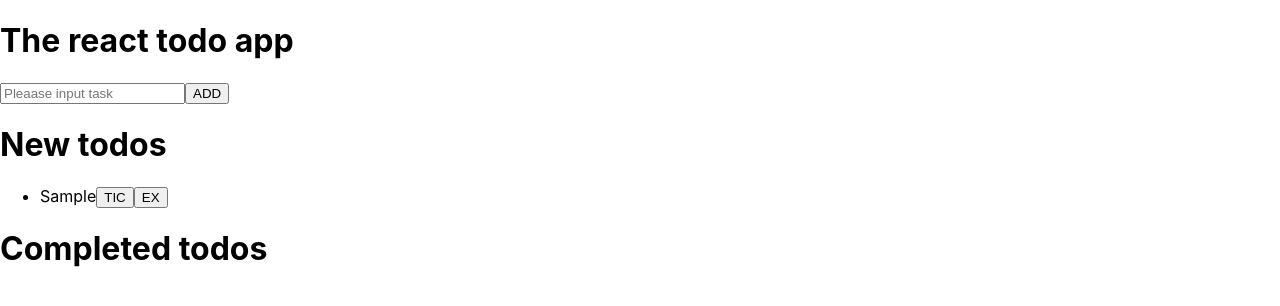
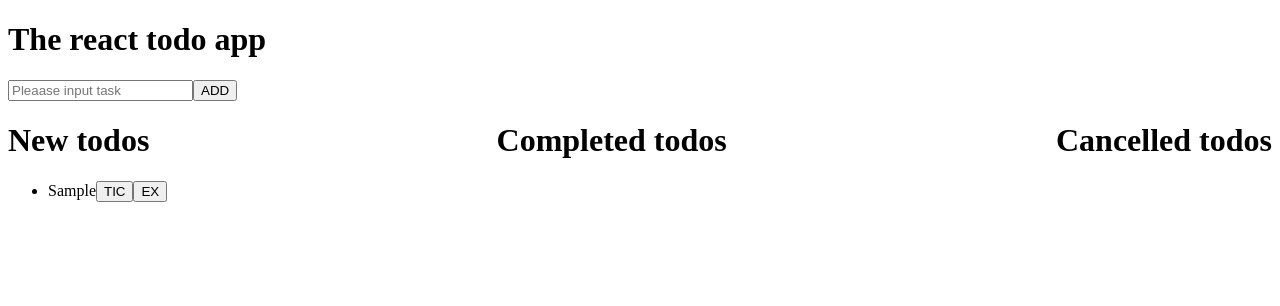
Before and after one commit to munirsebikaaka/codesmann-react-todo, a React (Create React App) app: page / in a window 1280 px wide. Both pictures are taken after typing "Sample" into the empty fields and a click on the button "ADD". Shown: the top 306 px of the page. Built offline with nearby package versions, Linux system fonts and the light colour scheme.

Commit message:
feat added the function that moves the todos according to their states

```diff
--- a/src/App.js
+++ b/src/App.js
@@ -3,20 +3,37 @@ import { useState } from "react";
 function App() {
   const [todo, setTodo] = useState("");
   const [todoNew, setTodoNew] = useState([]);
-  const [todoComplete, setTodoComplete] = useState([]);
-  // const [condition, setCondion] = useState(true);
-  // let condition = false;
-
   function hundleTodosInFormComponet(e) {
     e.preventDefault();
-    todoNew.push({ task: todo, addB: "TIC", remB: "EX", state: false });
+    todoNew.push({
+      task: todo,
+      addB: "TIC",
+      remB: "EX",
+      id: Date.now(),
+      state: false,
+      cancel: false,
+    });
 
     setTodo("");
   }
-  function pushToComplete() {
-    todoNew.map((el) => el.state === true);
+  function toggleState(id) {
+    setTodoNew(
+      todoNew.map((el) =>
+        el.id === id ? { ...el, state: true, complete: false } : el
+      )
+    );
   }
-
+  function moveToCancelled(id) {
+    setTodoNew(
+      todoNew.map((el) => (el.id === id ? { ...el, complete: true } : el))
+    );
+  }
+  function redoTodos() {
+    todoNew.map((el) => (el ? { ...el, id: Date.now(), state: false } : el));
+  }
+  function cancelAllTodos(id) {
+    todoNew.map((el) => (el.id === id ? { ...el, cancel: true } : el));
+  }
   return (
     <div>
       <FormTodo
@@ -24,8 +41,18 @@ function App() {
         onSetTodo={setTodo}
         onHundleTodosInFormComponet={hundleTodosInFormComponet}
       />
-      <NewToDos onNewTodos={todoNew} hundlePushToComplete={pushToComplete} />
-      <CompletedTodos onTodoComplete={todoComplete} onNewTodos={todoNew} />
+      <div className="bord">
+        <NewToDos
+          onNewTodos={todoNew}
+          hundleToggleState={toggleState}
+          onHundleCancelAllTodos={cancelAllTodos}
+        />
+        <CompletedTodos
+          onNewTodos={todoNew}
+          onHundleMoveToCancelled={moveToCancelled}
+        />
+        <CancelledTodos onNewTodos={todoNew} onHundleRedoTodos={redoTodos} />
+      </div>
     </div>
   );
 }
@@ -45,29 +72,72 @@ function FormTodo({ onTodo, onSetTodo, onHundleTodosInFormComponet }) {
     </div>
   );
 }
-function NewToDos({ onNewTodos, hundlePushToComplete }) {
+function NewToDos({ onNewTodos, hundleToggleState, onHundleCancelAllTodos }) {
   return (
     <div>
       <h1 className="todotype">New todos</h1>
       <ul>
-        {onNewTodos.map((el) => (
-          <li key={el.task}>
-            {el.task}
-            <button onClick={hundlePushToComplete}>{el.addB}</button>
-            <button>{el.remB}</button>
-          </li>
-        ))}
+        {onNewTodos.map(
+          (el) =>
+            el.state === false && (
+              <li key={el.task}>
+                {el.task}
+                <button onClick={() => hundleToggleState(el.id)}>
+                  {el.addB}
+                </button>
+                <button onClick={() => onHundleCancelAllTodos(el.id)}>
+                  {el.remB}
+                </button>
+              </li>
+            )
+        )}
       </ul>
     </div>
   );
 }
-function CompletedTodos({ onTodoComplete, onCondition, onNewTodos }) {
+function CompletedTodos({ onNewTodos, onHundleMoveToCancelled }) {
   return (
     <div>
       <h1 className="todotype">Completed todos</h1>
       <ul>
+        {onNewTodos.map(
+          (el) =>
+            el.state &&
+            !el.complete && (
+              <li key={el.task}>
+                {el.task}
+                <button onClick={() => onHundleMoveToCancelled(el.id)}>
+                  {el.addB}
+                </button>
+                <button>{el.remB}</button>
+              </li>
+            )
+        )}
+      </ul>
+    </div>
+  );
+}
+function CancelledTodos({ onNewTodos, onHundleRedoTodos }) {
+  return (
+    <div>
+      <h1>Cancelled todos</h1>
+      <ul>
         {onNewTodos.map((el) =>
-          el.state === true ? <li key={el.task}>{el.task}</li> : ""
+          el.complete ? (
+            <li>
+              {el.task}
+              <button onClick={onHundleRedoTodos}>{el.addB}</button>
+              <button>{el.remB}</button>
+            </li>
+          ) : (
+            el.cancel && (
+              <li>
+                {el.task}
+                <button>{el.addB}</button>
+                <button>{el.remB}</button>
+              </li>
+            )
+          )
         )}
       </ul>
     </div>
--- a/src/index.css
+++ b/src/index.css
@@ -1,13 +1,4 @@
-body {
-  margin: 0;
-  font-family: -apple-system, BlinkMacSystemFont, 'Segoe UI', 'Roboto', 'Oxygen',
-    'Ubuntu', 'Cantarell', 'Fira Sans', 'Droid Sans', 'Helvetica Neue',
-    sans-serif;
-  -webkit-font-smoothing: antialiased;
-  -moz-osx-font-smoothing: grayscale;
+.bord {
+  display: flex;
+  justify-content: space-between;
 }
-
-code {
-  font-family: source-code-pro, Menlo, Monaco, Consolas, 'Courier New',
-    monospace;
-}
```
